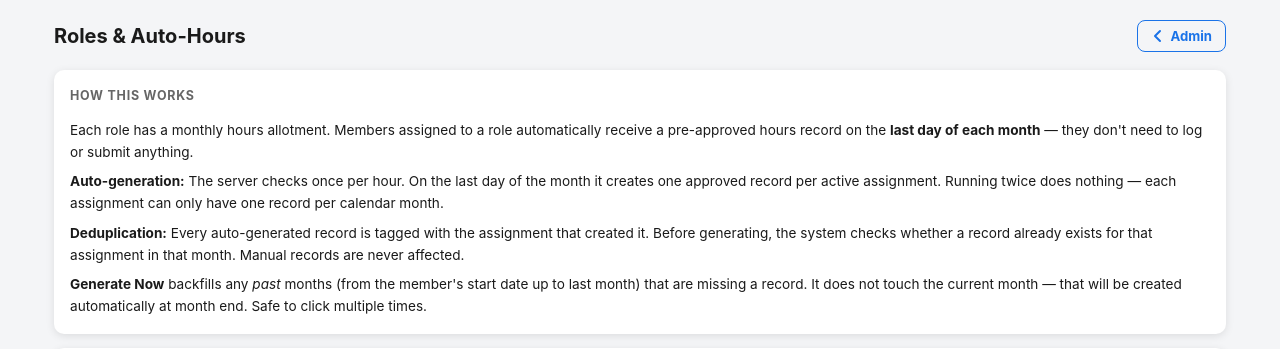
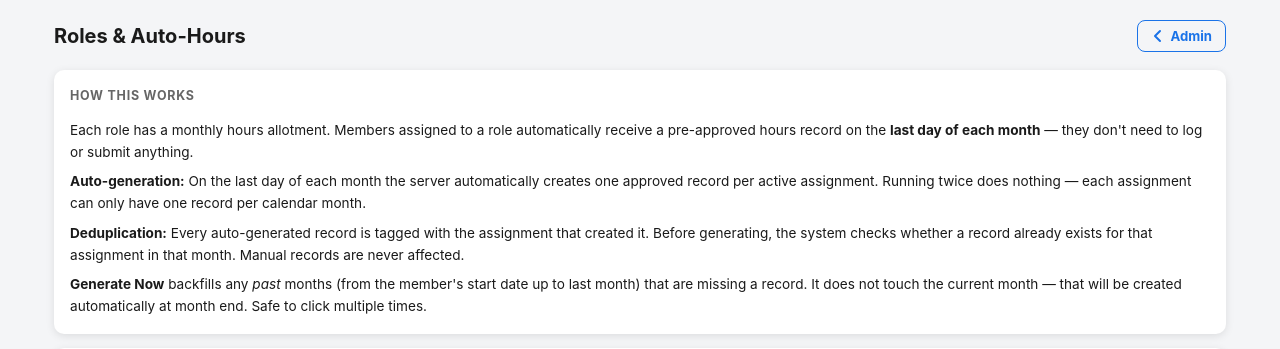
Before and after one commit to alexwhitlock/hours-log-2, a Flask app: page /admin/roles in a window 1280 px wide. Shown: the part 89-438 px from the top of the page. Run offline with Flask 3, Linux system fonts and the light colour scheme; the visitor is signed in with stand-in values (Sample User, id 1); data that the repository does not hold is empty.

Commit message:
Remove hourly scheduler detail from roles explanation
Co-Authored-By: Claude Sonnet 4.6 <noreply@anthropic.com>

```diff
--- a/templates/admin/roles.html
+++ b/templates/admin/roles.html
@@ -25,8 +25,8 @@
     to log or submit anything.
   </p>
   <p style="margin-bottom:8px">
-    <strong>Auto-generation:</strong> The server checks once per hour. On the last day of the month
-    it creates one approved record per active assignment. Running twice does nothing — each
+    <strong>Auto-generation:</strong> On the last day of each month the server automatically
+    creates one approved record per active assignment. Running twice does nothing — each
     assignment can only have one record per calendar month.
   </p>
   <p style="margin-bottom:8px">
```
